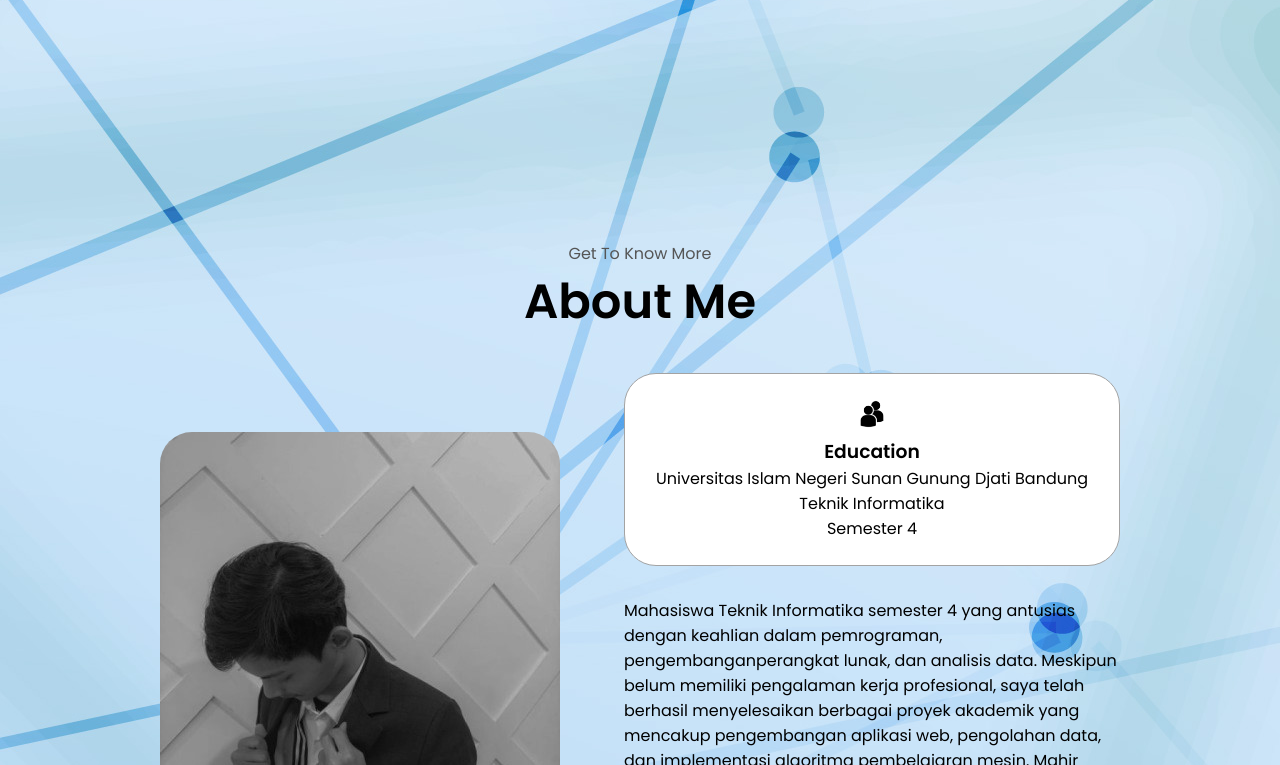
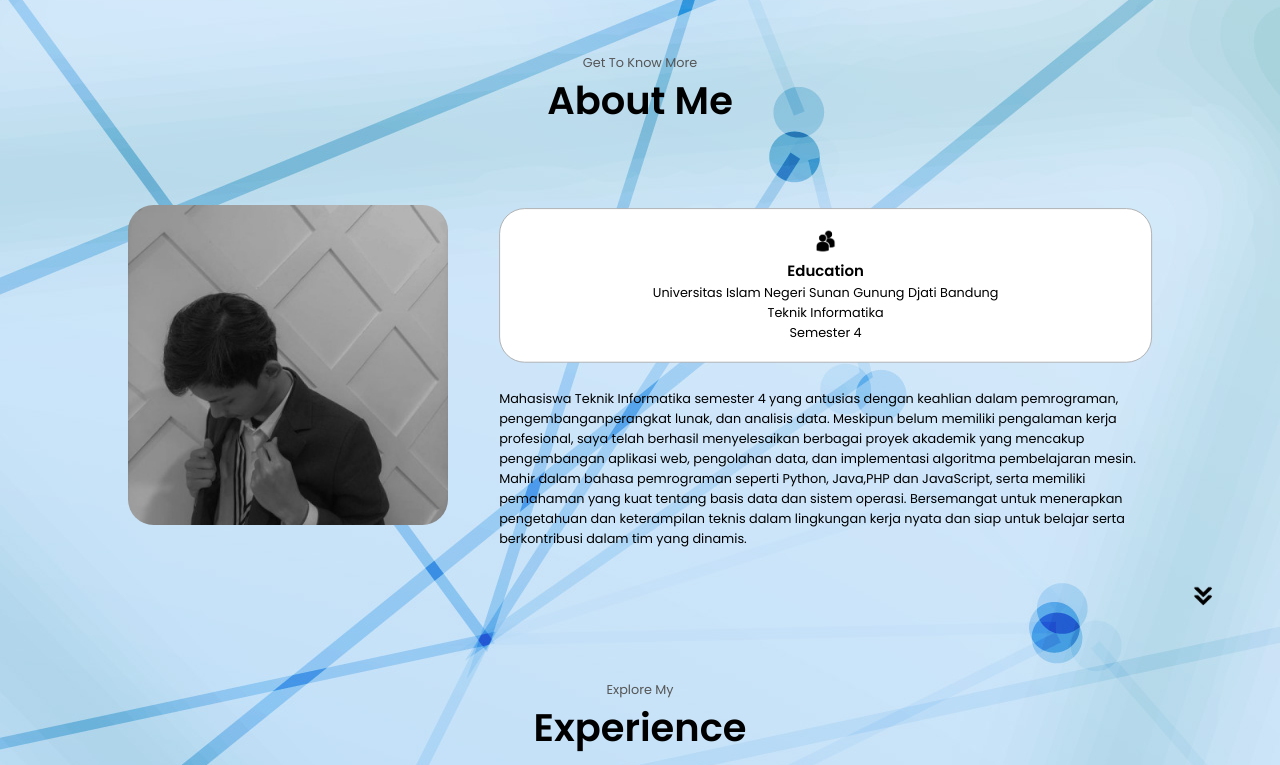
Before and after one commit to mohammadraflisumaryono/new-Porto, a plain HTML site: page index.html in a window 1280 px wide. Shown: the part 703-1468 px from the top of the page. Drawn offline with Linux system fonts and the light colour scheme.

Commit message:
chore: Update CSS to fix scaling issue and overflow

```diff
--- a/style.css
+++ b/style.css
@@ -10,13 +10,13 @@ html {
   padding: 0;
 }
 
-section {
-  margin-top: 1rem;
-  margin-bottom: 1rem;
-}
-
 body {
   font-family: "Poppins", sans-serif;
+  transform: scale(0.8);
+  transform-origin: top left;
+  width: 125%; /* This is to counteract the scaling and keep the width 100% */
+  height: 125%; /* This is to counteract the scaling and keep the height 100% */
+  overflow-x: hidden;
 }
 
 html {
```
